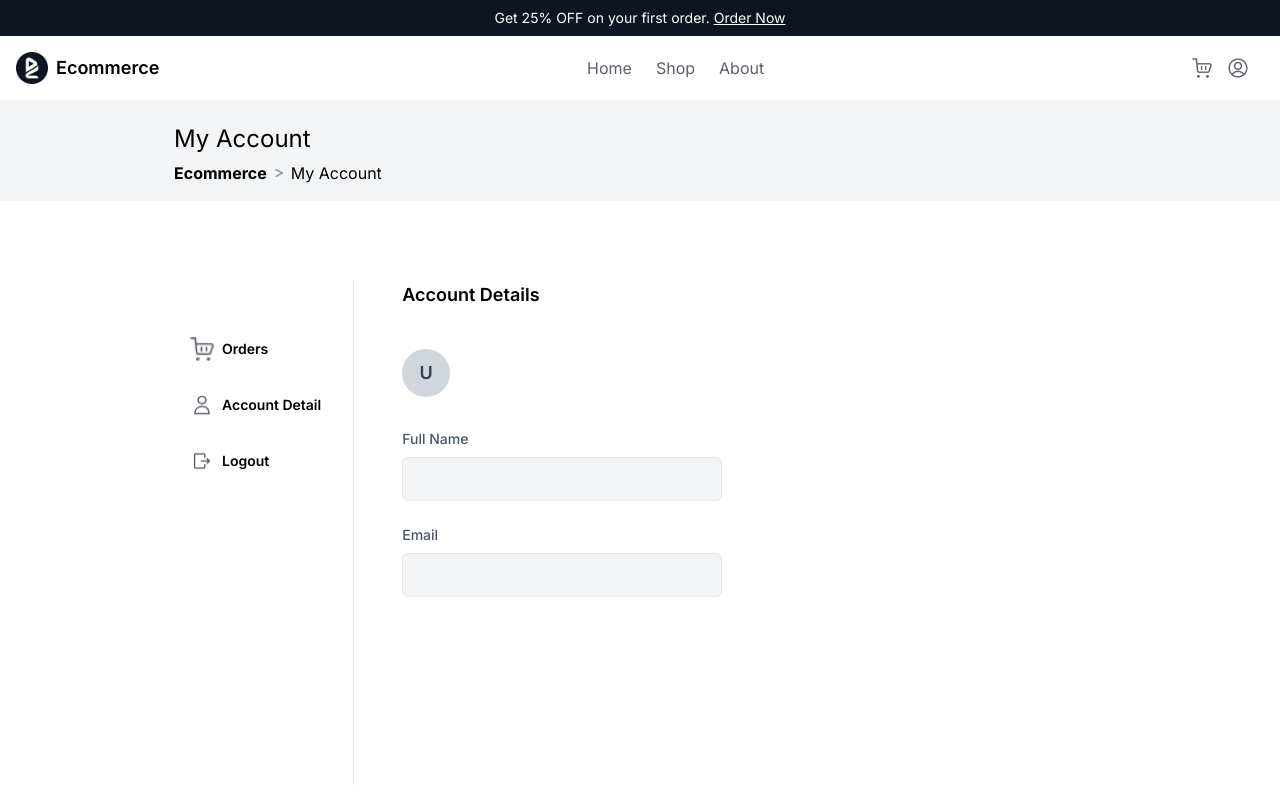
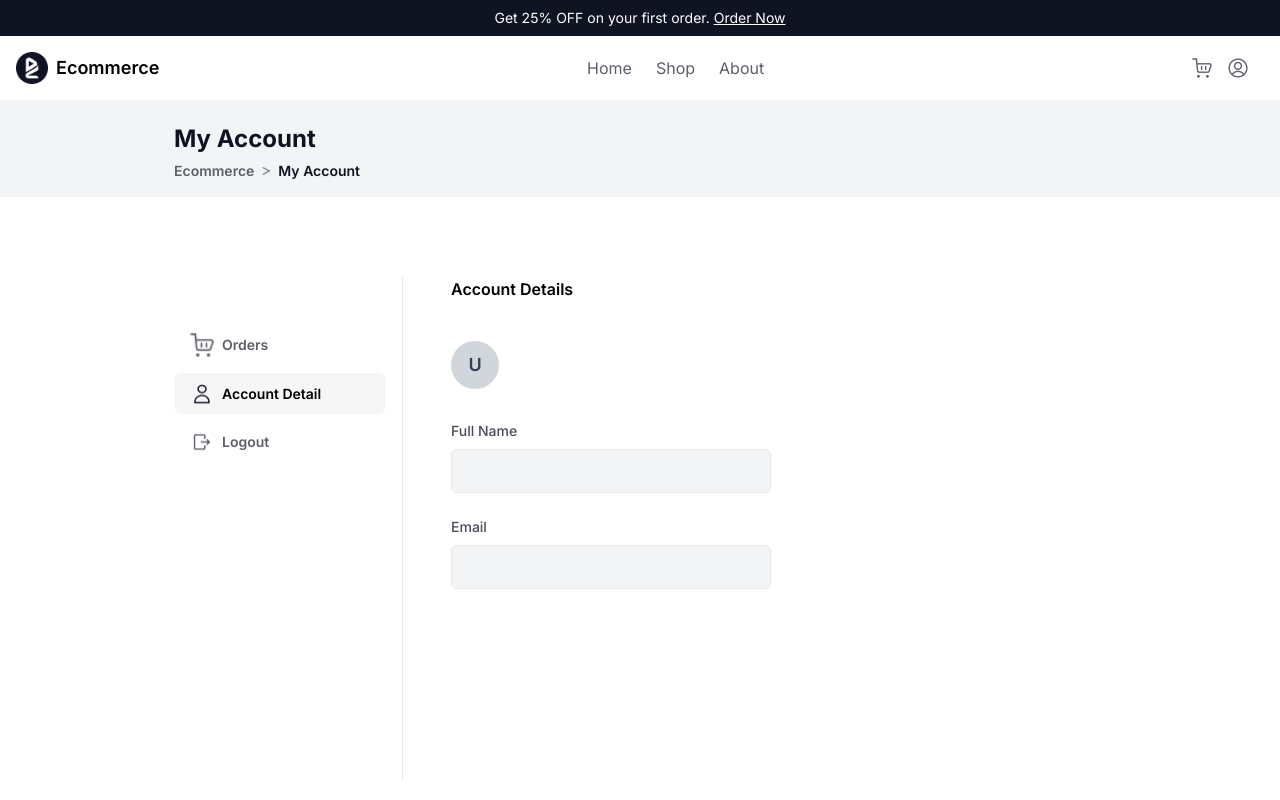
Before and after one commit to vanleybasso/aws_react_dez24_d03, a React (Vite) app: page /account-details in a window 1280 px wide. Shown: the top 800 px of the page. Built offline with nearby package versions, Linux system fonts and the light colour scheme; no server answers.

Commit message:
feat(account): update account details page layout and enhance user info display

```diff
--- a/src/pages/AccountDetails.tsx
+++ b/src/pages/AccountDetails.tsx
@@ -14,6 +14,14 @@ const AccountDetails: React.FC = () => {
     navigate('/login');
   };
 
+  const handleOrdersClick = () => {
+    navigate('/orders');
+  };
+
+  const handleAccountDetailsClick = () => {
+    window.location.reload();
+  };
+
   return (
     <div>
       <Header />
@@ -22,54 +30,62 @@ const AccountDetails: React.FC = () => {
         className="bg-gray-100 text-left text-2xl pl-4 pt-6 pb-2 mb-0 flex items-center relative sm:pl-[174px]"
         style={{ lineHeight: 'normal' }}
       >
-        <span className="inline-block">My Account</span>
+        <span className="inline-block text-primary-heading font-bold">My Account</span>
       </h1>
 
       <section className="flex items-center p-4 bg-gray-100 pt-0 pb-4 sm:pl-[174px]">
         <div className="flex items-center">
-          <span className="mr-2 font-bold">Ecommerce</span>
+          <span className="mr-2 font-semibold text-sm text-custom">Ecommerce</span>
           <img src="/src/assets/arrow.png" alt=">" className="w-2 h-2 mr-2" />
-          <span>My Account</span>
+          <span className='text-sm font-semibold text-primary-heading'>My Account</span>
         </div>
       </section>
 
       <section className="flex flex-col md:flex-row items-start sm:pl-[174px] mt-[120px] p-4 sm:p-0">
         <div className="flex flex-col w-full md:w-auto">
-          <section className="flex items-center p-4 cursor-pointer">
+          <section
+            onClick={handleOrdersClick}
+            className="flex items-center p-4 cursor-pointer"
+          >
             <img
               src="/src/assets/car.png"
               alt="Orders"
               className="w-6 h-6 mr-2"
             />
-            <span className="text-sm font-semibold">Orders</span>
+            <span className="text-sm font-semibold text-custom">Orders</span>
           </section>
 
-          <section className="flex items-center p-4 cursor-pointer">
+          <section
+            onClick={handleAccountDetailsClick}
+            className="flex items-center p-4 cursor-pointer"
+            style={{ backgroundColor: "#F6F6F6", width: "212px", height: "41px", borderRadius: "8px" }}
+          >
             <img
-              src="/src/assets/user.png"
+              src="/src/assets/user3.png"
               alt="Account Detail"
               className="w-6 h-6 mr-2"
+              style={{ width: "24px", height: "24px" }}
             />
             <span className="text-sm font-semibold">Account Detail</span>
           </section>
 
           <section
             onClick={handleLogout}
-            className="flex items-center p-4 cursor-pointer hover:bg-gray-100 rounded"
+            className="flex items-center p-4 cursor-pointer rounded"
           >
             <img
               src="/src/assets/Logout.png"
               alt="Logout"
               className="w-6 h-6 mr-2"
             />
-            <span className="text-sm font-semibold">Logout</span>
+            <span className="text-sm font-semibold text-custom">Logout</span>
           </section>
         </div>
 
         <div className="border-l border-[#E9E9EB] h-[504px] mx-4 mt-[-40px] hidden md:block" />
 
         <div className="ml-0 md:ml-8 mt-8 md:mt-[-40px] flex flex-col justify-start w-full md:w-auto">
-          <h2 className="text-lg font-semibold">Account Details</h2>
+          <h2 className="text-base font-semibold">Account Details</h2>
 
           <div
             className="mt-10 flex justify-center items-center"
@@ -96,7 +112,7 @@ const AccountDetails: React.FC = () => {
             )}
           </div>
 
-          <label className="text-sm font-medium text-gray-600 mt-8">
+          <label className="text-sm font-medium text-custom-gray  mt-8">
             Full Name
           </label>
           <input
@@ -106,7 +122,7 @@ const AccountDetails: React.FC = () => {
             className="mt-2 w-[320px] h-[44px] border border-[#E6E7E8] rounded-[6px] px-4 py-2 text-sm bg-gray-100 cursor-not-allowed"
           />
 
-          <label className="text-sm font-medium text-gray-600 mt-6">Email</label>
+          <label className="text-sm font-medium text-custom-gray  mt-6">Email</label>
           <input
             type="email"
             value={user?.primaryEmailAddress?.emailAddress || ''}
--- a/src/pages/Orders.tsx
+++ b/src/pages/Orders.tsx
@@ -72,7 +72,7 @@ const Orders: React.FC = () => {
         className="bg-gray-100 text-left text-2xl pl-4 pt-6 pb-2 mb-0 flex items-center relative sm:pl-[174px]"
         style={{ lineHeight: "normal" }}
       >
-        <span className="inline-block text-primary-heading font-semibold">My Account</span>
+        <span className="inline-block text-primary-heading font-bold">My Account</span>
       </h1>
 
       <section className="flex items-center p-4 bg-gray-100 pt-0 pb-4 sm:pl-[174px]">
```
Also changed, not shown: src/assets/User3.png (added).
